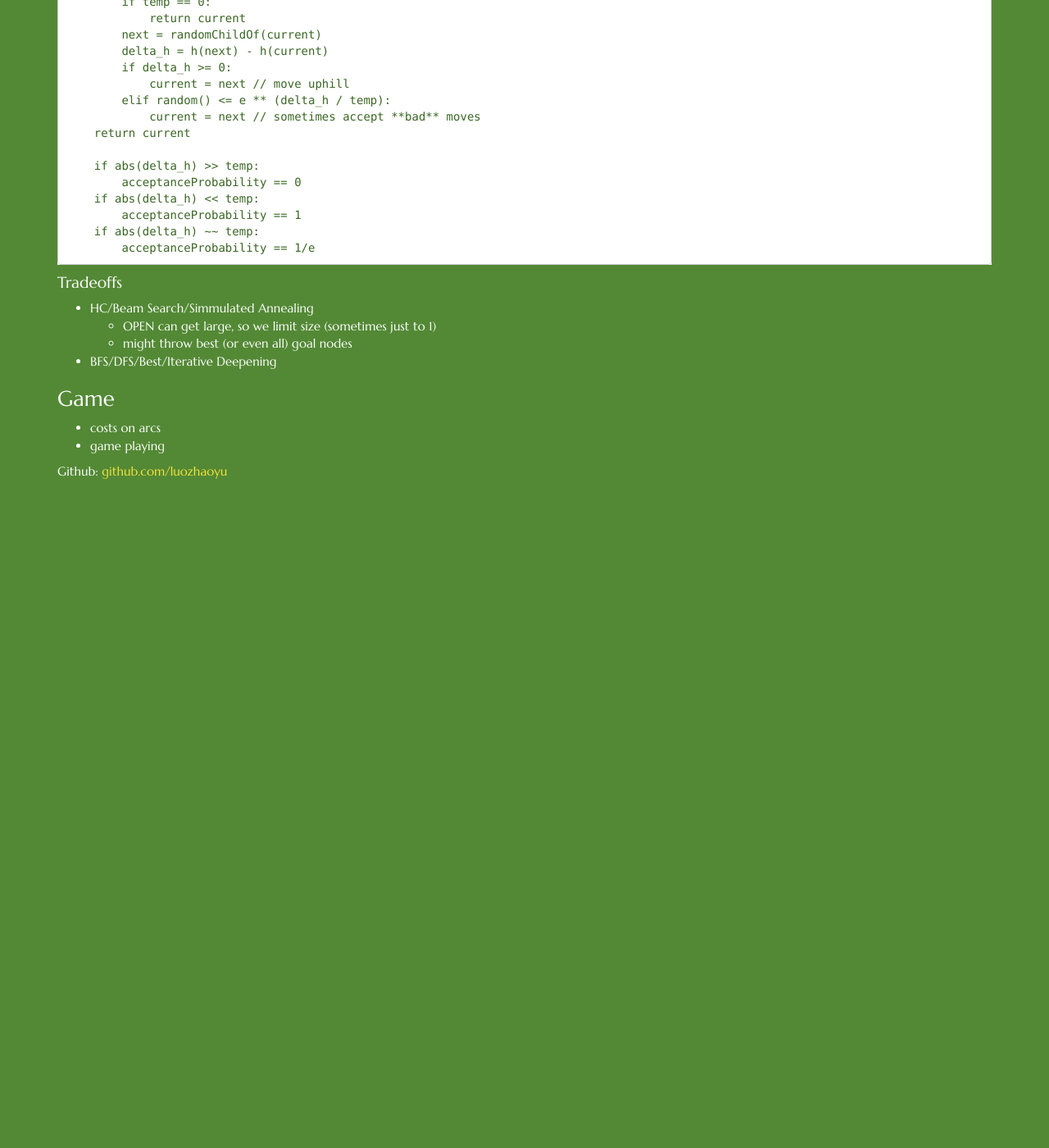
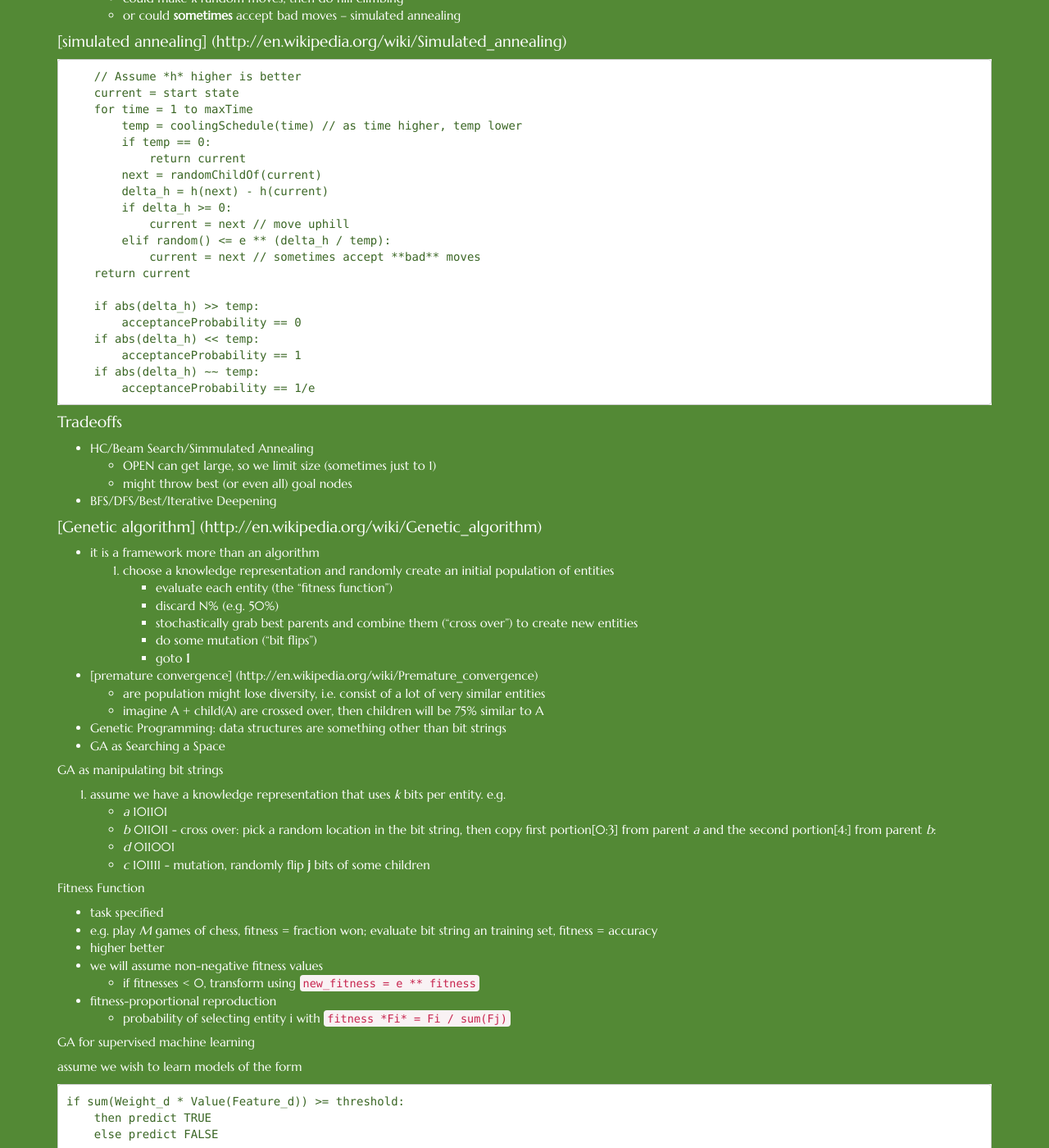
Before and after one commit to luozhaoyu/luozhaoyu.github.io, a Jekyll site: the page built from _posts/2014-09-05-AI.md, in a window 1280 px wide and 1400 px high, scrolled down 1748 px. Shown: the whole window at 82% size. Built offline with Jekyll 4.4.1, drawn with Linux system fonts in a browser that asks for light colours; nearby versions of some CDN libraries; Markdown is read by kramdown in place of the engine named in the settings; before the commit the page ends 2355 px from its top, so only the background shows below that; some of the changed text lies outside the part shown.

Commit message:
update ai

```diff
--- a/_posts/2014-09-05-AI.md
+++ b/_posts/2014-09-05-AI.md
@@ -16,16 +16,15 @@ title: "AI"
 * Let the data decide
 
 ### ID3 Algorithms
-base cases
-* overfitting
-* Decision-forests
-* Pruning decision-trees
-
 1. no examples left, return majority class at parent as leaf
 - all examples same category, return leaf with that category
 - no features left, returning majority class in examples as leaf
+#### base cases
+* overfitting
+* [Decision-forests] (http://en.wikipedia.org/wiki/Random_forest)
+* Pruning decision-trees
 
-recursive case
+#### recursive case
 * choose the best feature and use it label an interior node
 * recur on each possible value of the chosen feature
 
@@ -44,6 +43,14 @@ recursive case
 * [learning curve] (http://en.wikipedia.org/wiki/Learning_curve#In_machine_learning)
 
 ### Search
+* fundamental problem-solving method used to create intelligence behavior (heuristics are where "intelligence" comes in)
+* basic idea in search
+    * OPEN holds alternates
+    * key questions: which node to consider next?
+    * CLOSED: deal with OO-loops
+    * sometimes arcs have cost and we want least-cost solution
+    * OPEN & CLOSED can grow rapidly, so we need to deal with that
+    * remember search space built as we go
 * [tree traversal] (http://en.wikipedia.org/wiki/Tree_traversal)
 * [beam search] (http://en.wikipedia.org/wiki/Beam_search)
 * [iterative deepening depth-first search] (http://en.wikipedia.org/wiki/Iterative_deepening_depth-first_search)
@@ -91,8 +98,78 @@ Why stop if not at a GOAL?
     * might throw best (or even all) goal nodes
 * BFS/DFS/Best/Iterative Deepening
 
+#### [Genetic algorithm] (http://en.wikipedia.org/wiki/Genetic_algorithm)
+* it is a framework more than an algorithm
+    1. choose a knowledge representation and randomly create an initial population of entities
+    - evaluate each entity (the "fitness function")
+    - discard N% (e.g. 50%)
+    - stochastically grab best parents and combine them ("cross over") to create new entities
+    - do some mutation ("bit flips")
+    - goto **1**
+* [premature convergence] (http://en.wikipedia.org/wiki/Premature_convergence)
+    * are population might lose diversity, i.e. consist of a lot of very similar entities
+    * imagine A + child(A) are crossed over, then children will be 75% similar to A
+* Genetic Programming: data structures are something other than bit strings
+* GA as Searching a Space
+
+##### GA as manipulating bit strings
+1. assume we have a knowledge representation that uses *k* bits per entity. e.g.
+    * *a* 101101
+    * *b* 011011
+- cross over: pick a random location in the bit string, then copy first portion[0:3] from parent *a* and the second portion[4:] from parent *b*:
+    * *d* 011001
+    * *c* 101111
+- mutation, randomly flip **j** bits of some children
+
+##### Fitness Function
+* task specified
+* e.g. play *M* games of chess, fitness = fraction won; evaluate bit string an training set, fitness = accuracy
+* higher better
+* we will assume non-negative fitness values
+    * if fitnesses < 0, transform using `new_fitness = e ** fitness`
+* fitness-proportional reproduction
+    * probability of selecting entity i with `fitness *Fi* = Fi / sum(Fj)`
+
+##### GA for supervised machine learning
+assume we wish to learn models of the form
+
+    if sum(Weight_d * Value(Feature_d)) >= threshold:
+        then predict TRUE
+        else predict FALSE
+
+Our bit string will have *d+1* (d is the number of features) real represented as P-bits each
+
+##### Building-block hypothesis
+
+* if local neighbouring bits encode goal "subroutines" then GA can find good combination of subroutines
+* GA is likely to work better when the fitness functions "rewards"/recognizes valuable subskills
+
+Interesting idea: let the fitness function eval as well, called coevaluation
+
+##### Another GA Ex-chess playing
+* learn the SBE
+* fitness: fraction of games won against random opponents
+
 
 
 ### Game
 * costs on arcs
 * game playing
+
+### First Half Recap
+* Learn from data
+* Search for solution
+* Projecting possible futures
+* Simulate biology/physics to get intelligent algorithms: genetic algorithm, simulated annealing, neural networks
+
+* d-forests: decreased error rate by *25%* (by *8* percentage points)
+    * Assume tax rate is 5%, it increases by 1%, what is new tax rate?
+
+### Probability
+#### Some Rules of Probability
+1. 0 <= P(A) <= 1
+- P(true) == 1, P(false) == 0
+- P(A || B) = P(A) + P(B) - P(A^B)
+- P(A^B) = P(B|A) * P(A) = P(A|B) * P(B)
+- P(^A) = 1 - P(A)
+- If *A* and *B* are independent events, P(A^B) = P(A) * P(B)
```
Also changed, not shown: _posts/2014-09-10-NLP.md (+10 -0 lines), _posts/2014-10-13-log-structured-file-system.md (+8 -1 lines), _posts/2014-10-15-io-lite-zero-copy.md (+11 -4 lines), _posts/2014-10-17-locus-ssi.md (renamed from _posts/2014-10-17-locus-distributed-system.md).
